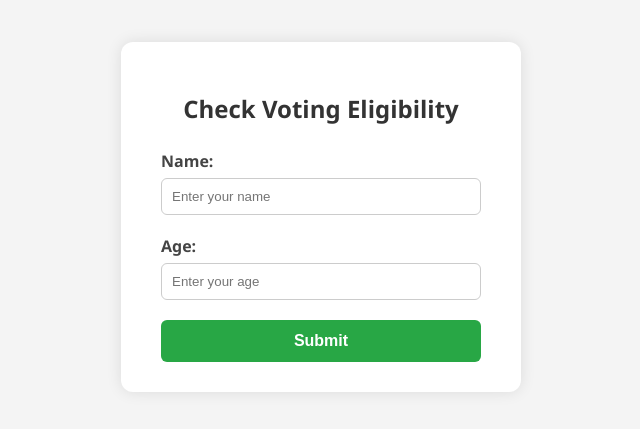
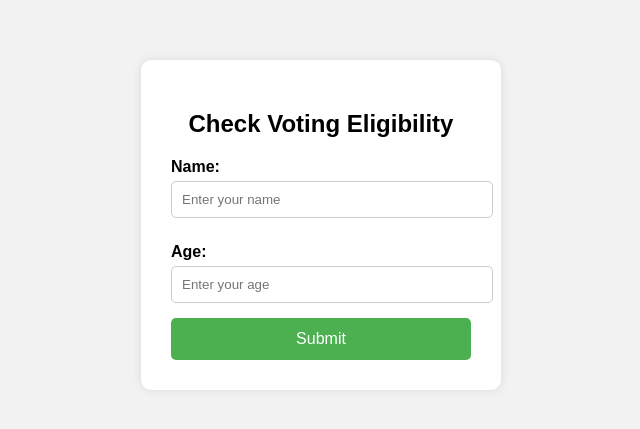
Before and after one commit to acciojob/promises-and-chains-Ajay3010, a website: page main.html in a window 1280 px wide. Shown: the part 183-612 px from the top of the page, without its empty margins (319-959 px from the left). Drawn offline with Linux system fonts and the light colour scheme.

Commit message:
created a submission

```diff
--- a/main.html
+++ b/main.html
@@ -1,12 +1,12 @@
 <!DOCTYPE html>
 <html lang="en">
 <head>
-  <meta charset="UTF-8" />
-  <meta name="viewport" content="width=device-width, initial-scale=1.0"/>
-  <title>Voting Eligibility Checker</title>
-  <link rel="stylesheet" href="styles.css" />
+  <meta charset="UTF-8">
+  <title>Voting Eligibility</title>
+  <link rel="stylesheet" href="styles.css">
 </head>
 <body>
+
   <form id="voteForm">
     <h2>Check Voting Eligibility</h2>
 
--- a/script.js
+++ b/script.js
@@ -1,20 +1,19 @@
 document.getElementById("voteForm").addEventListener("submit", function (e) {
-  e.preventDefault(); // Prevent form reload
+  e.preventDefault(); // Prevent page refresh
 
   const name = document.getElementById("name").value.trim();
   const age = document.getElementById("age").value.trim();
 
-  // Validation: Empty fields
   if (!name || !age) {
     alert("Please enter valid details.");
     return;
   }
 
-  const ageNumber = parseInt(age);
+  const ageNum = parseInt(age);
 
-  const checkVotingEligibility = new Promise((resolve, reject) => {
+  const checkEligibility = new Promise((resolve, reject) => {
     setTimeout(() => {
-      if (ageNumber >= 18) {
+      if (ageNum >= 18) {
         resolve();
       } else {
         reject();
@@ -22,7 +21,7 @@ document.getElementById("voteForm").addEventListener("submit", function (e) {
     }, 4000); // 4-second delay
   });
 
-  checkVotingEligibility
+  checkEligibility
     .then(() => {
       alert(`Welcome, ${name}. You can vote.`);
     })
--- a/styles.css
+++ b/styles.css
@@ -1,56 +1,51 @@
 body {
-  font-family: 'Segoe UI', Tahoma, Geneva, Verdana, sans-serif;
-  background-color: #f4f4f4;
+  font-family: Arial, sans-serif;
+  background-color: #f2f2f2;
   display: flex;
   justify-content: center;
   align-items: center;
   height: 100vh;
-  margin: 0;
 }
 
 form {
-  background-color: #ffffff;
-  padding: 30px 40px;
-  border-radius: 12px;
-  box-shadow: 0 0 15px rgba(0, 0, 0, 0.1);
-  width: 320px;
+  background-color: #fff;
+  padding: 30px;
+  border-radius: 10px;
+  box-shadow: 0 0 10px rgba(0,0,0,0.1);
+  width: 300px;
 }
 
 h2 {
   text-align: center;
-  margin-bottom: 25px;
-  color: #333;
+  margin-bottom: 20px;
 }
 
 label {
   display: block;
-  margin-bottom: 6px;
-  font-weight: 600;
-  color: #444;
+  margin-top: 10px;
+  font-weight: bold;
 }
 
 input {
   width: 100%;
   padding: 10px;
-  margin-bottom: 20px;
-  border-radius: 6px;
+  margin-top: 5px;
+  margin-bottom: 15px;
   border: 1px solid #ccc;
-  box-sizing: border-box;
+  border-radius: 5px;
 }
 
 button {
   width: 100%;
   padding: 12px;
-  background-color: #28a745;
+  background-color: #4CAF50;
   color: white;
   border: none;
-  font-weight: bold;
   font-size: 16px;
-  border-radius: 6px;
+  border-radius: 5px;
   cursor: pointer;
-  transition: background-color 0.3s ease;
 }
 
 button:hover {
-  background-color: #218838;
+  background-color: #45a049;
 }
```
